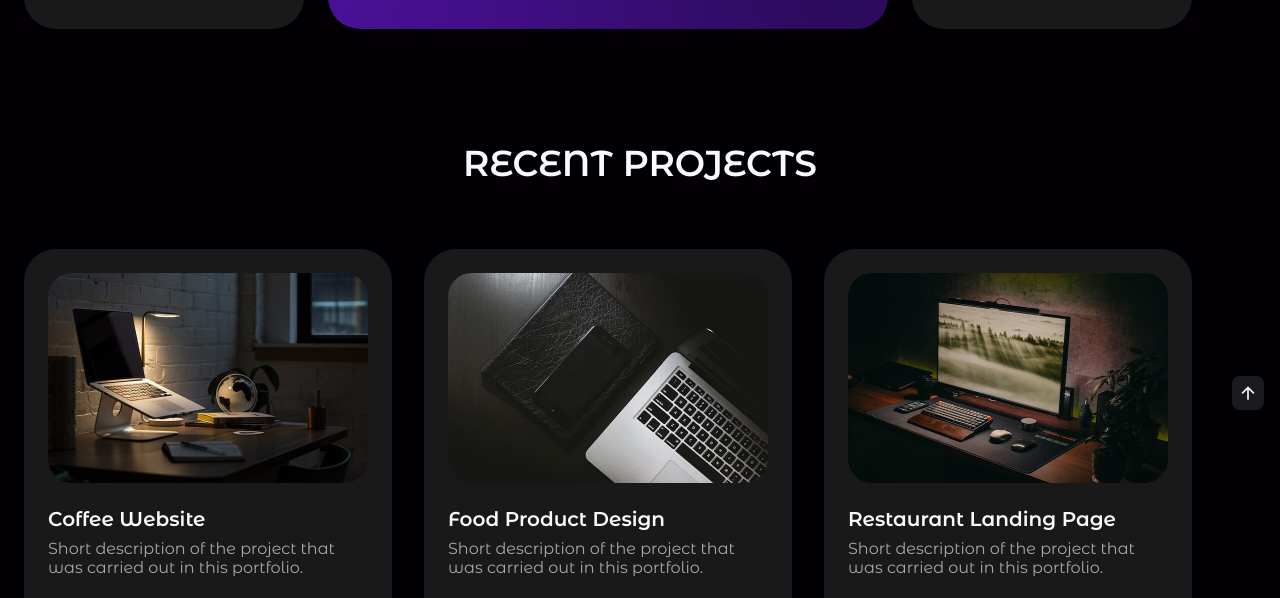
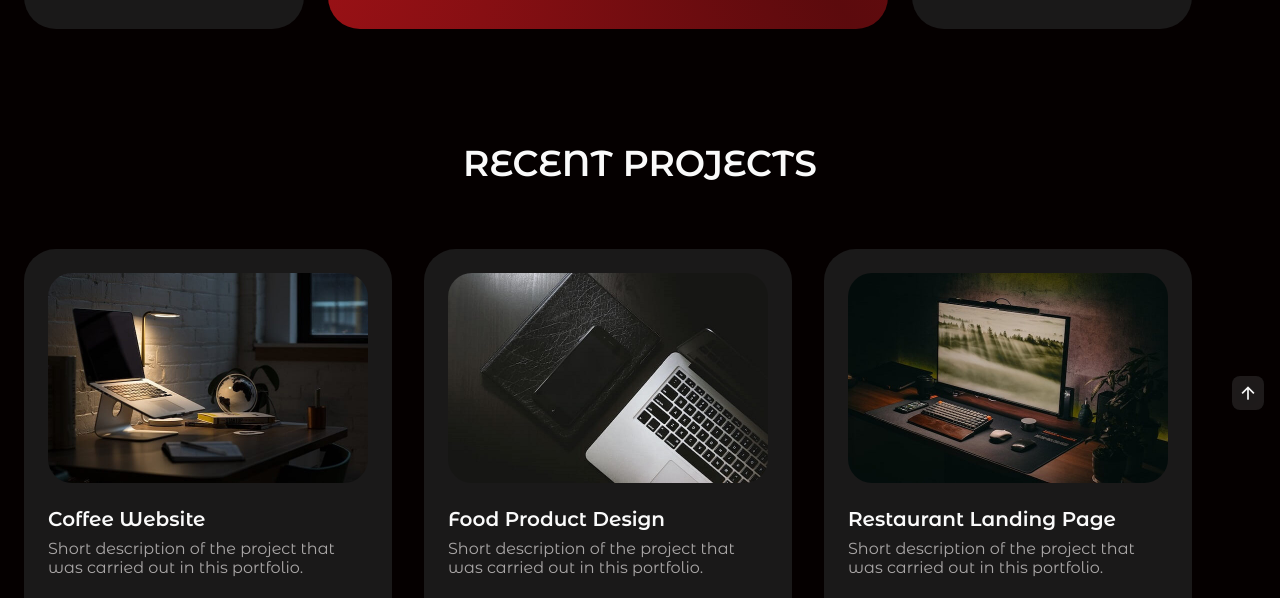
Before and after one commit to anf17/portfolio-website-aldika, a plain HTML site: page index.html in a window 1280 px wide. Shown: the part 790-1388 px from the top of the page. Drawn offline with nearby package versions, Linux system fonts and the light colour scheme; a web font is replaced by a local one.

Commit message:
Update styles.css

```diff
--- a/assets/css/styles.css
+++ b/assets/css/styles.css
@@ -17,7 +17,7 @@
          -> Choose any color
          -> Copy the color mode (HSL)
   */
-  --hue: 265;
+  --hue: 358;
   --first-color: hsl(var(--hue), 80%, 49%);
   --first-color-alt: hsl(var(--hue), 76%, 45%);
   --white-color: hsl(0, 0%, 98%);
```
